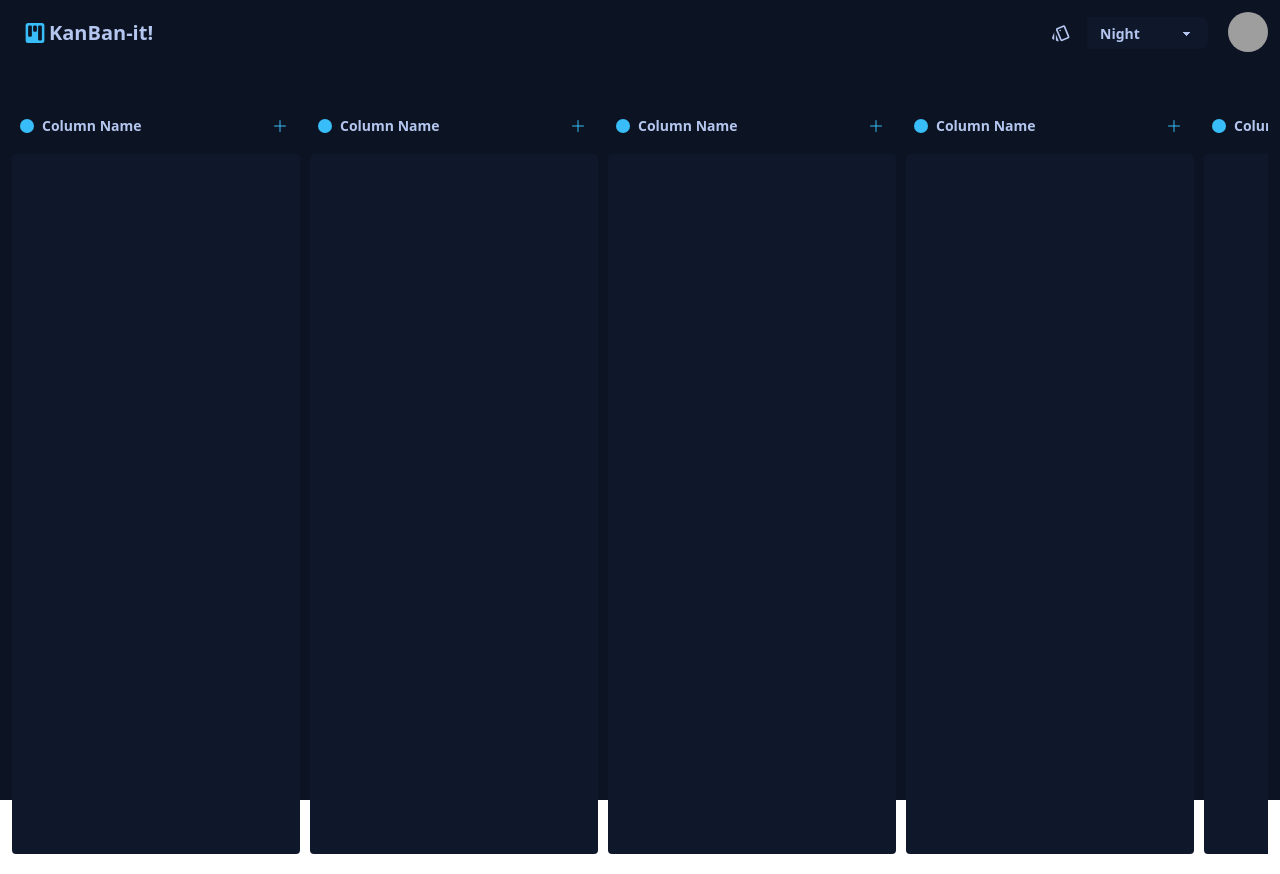
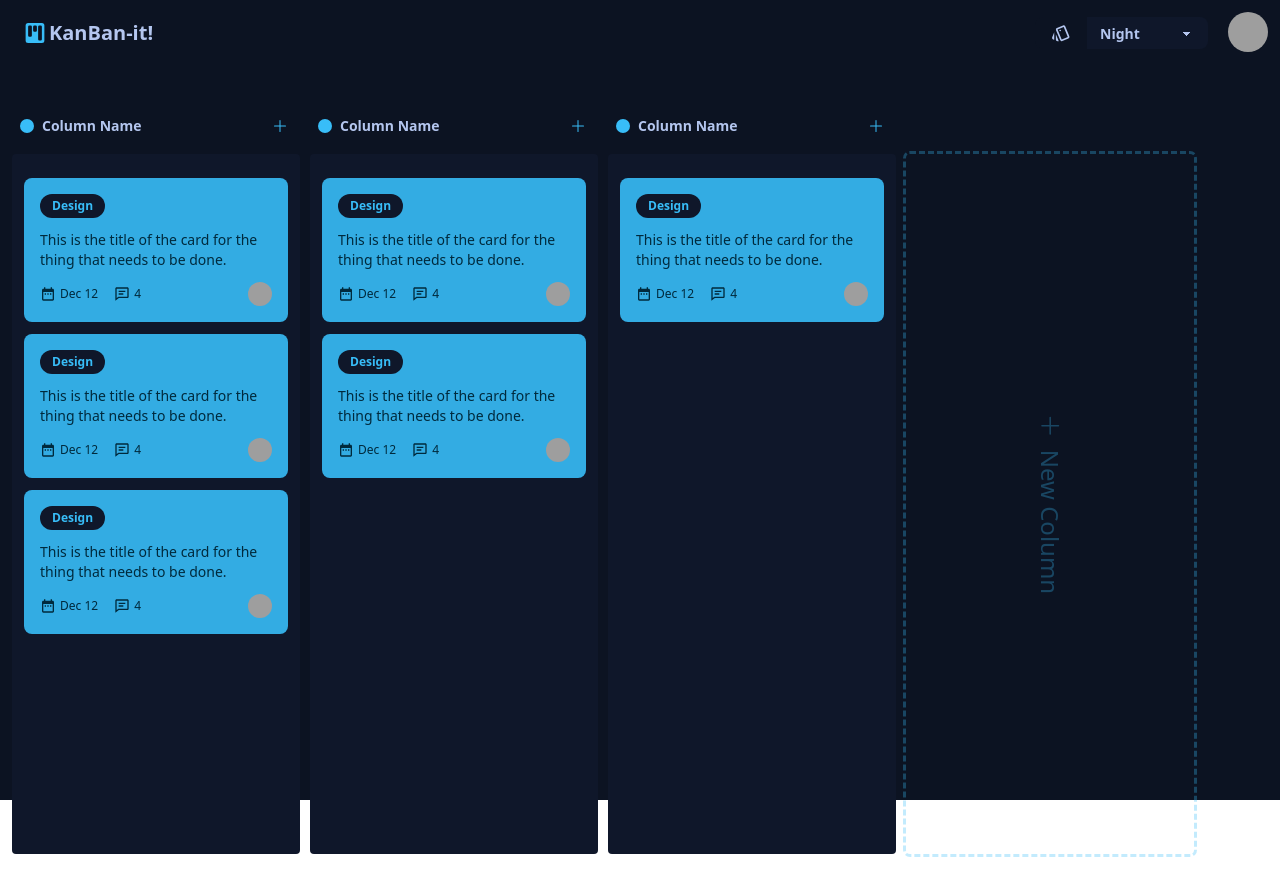
Before and after one commit to ichala/kanban-it, a React (Create React App) app: page / in a window 1280 px wide. Built offline with nearby package versions, Linux system fonts and the light colour scheme; grey boxes are pictures that could not be loaded.

Commit message:
Add DragAndDropLogic

```diff
--- a/src/Pages/Home/Home.jsx
+++ b/src/Pages/Home/Home.jsx
@@ -1,14 +1,10 @@
-import React from 'react';
-import Column from '../../components/Column/Column';
 import Layout from '../../config/Layout/Layout';
+import ColumnsList from '../../components/Column/ColumnsList';
 
 const Home = () => (
   <>
     <Layout>
-      {Array(10)
-        .fill(<Column />)
-        ?.map((Column) => Column)}
-
+      <ColumnsList />
     </Layout>
   </>
 );
--- /dev/null
+++ b/src/components/Column/ColumnsList.jsx
@@ -0,0 +1,76 @@
+import { useState } from 'react';
+import { DragDropContext, Draggable, Droppable } from 'react-beautiful-dnd';
+import Card from '../Card/Card';
+import Column from './Column';
+import NewColumn from './NewColumn';
+import mockData from '../../config/fake';
+
+const ColumnsList = () => {
+  const [data, setData] = useState(mockData);
+  const onDragEnd = (result) => {
+    if (!result.destination) return;
+    const { source, destination } = result;
+    if (source.droppableId !== destination.droppableId) {
+      const sourceColIndex = data.findIndex((e) => e.id === source.droppableId);
+      const destinationColIndex = data.findIndex((e) => e.id === destination.droppableId);
+      const sourceCol = data[sourceColIndex];
+      const destinationCol = data[destinationColIndex];
+      const sourceTask = [...sourceCol.tasks];
+      const destinationTask = [...destinationCol.tasks];
+      const [removed] = sourceTask.splice(source.index, 1);
+      destinationTask.splice(destination.index, 0, removed);
+      data[sourceColIndex].tasks = sourceTask;
+      data[destinationColIndex].tasks = destinationTask;
+      setData(data);
+    }
+  };
+  return (
+    <>
+      <DragDropContext onDragEnd={onDragEnd}>
+        {data.map((item) => (
+          <Droppable
+            key={item.id}
+            droppableId={item.id}
+          >
+            {(provided) => (
+              <div
+                key={item.id}
+                {...provided.droppableProps}
+                className="kanban__section"
+                ref={provided.innerRef}
+              >
+                <Column>
+                  {item.tasks.map((task, index) => (
+                    <Draggable
+                      key={task.id}
+                      draggableId={task.id}
+                      index={index}
+                    >
+                      {(provided, snapshot) => (
+                        <div
+                          ref={provided.innerRef}
+                          {...provided.draggableProps}
+                          {...provided.dragHandleProps}
+                          style={{
+                            ...provided.draggableProps.style,
+                            opacity: snapshot.isDragging ? '0.3' : '1',
+                          }}
+                        >
+                          <Card />
+                        </div>
+                      )}
+                    </Draggable>
+                  ))}
+                  {provided.placeholder}
+                </Column>
+              </div>
+            )}
+          </Droppable>
+        ))}
+      </DragDropContext>
+      <NewColumn />
+    </>
+  );
+};
+
+export default ColumnsList;
--- /dev/null
+++ b/src/components/Column/NewColumn.jsx
@@ -0,0 +1,21 @@
+import React from 'react';
+import { BsPlusLg } from 'react-icons/bs';
+
+const NewColumn = () => (
+  <div className="flex flex-col flex-shrink-0 w-72 ">
+    <div className="flex items-center justify-center flex-shrink-0  p-2">
+      <span className=" text-sm font-semibold flex gap-2 items-center" />
+      <div
+        className="flex items-center justify-center w-6 h-6 ml-auto text-primary rounded"
+      />
+    </div>
+    <div className="flex flex-col text-primary/30 hover:text-primary/100  rounded h-[700px] outline md:outline-dashed my-2 p-3 overflow-auto column-webkit justify-center items-center">
+      <h1 className="rotate-90 flex text-2xl justify-center items-center gap-3">
+        <BsPlusLg />
+        New Column
+      </h1>
+    </div>
+  </div>
+);
+
+export default NewColumn;
```
